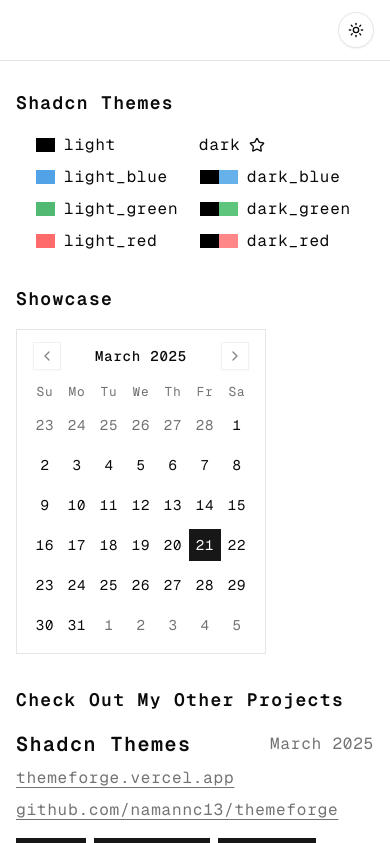
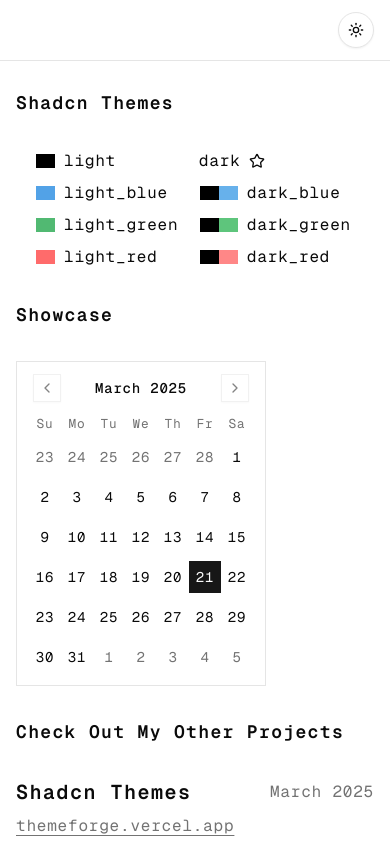
Before and after one commit to namannc13/themeforge, a React (Vite) app: page / in a window 390 px wide. Shown: the top 843 px of the page. Built offline with nearby package versions, Linux system fonts and the light colour scheme.

Commit message:
Minor Size Adjustment

```diff
--- a/src/components/section.tsx
+++ b/src/components/section.tsx
@@ -8,7 +8,7 @@
   children: React.ReactNode;
 }) {
   return (
-    <div className="flex flex-col gap-4 py-4">
+    <div className="flex flex-col gap-8 sm:gap-4 py-4">
       <Heading>{header}</Heading>
       {children}
     </div>
```
